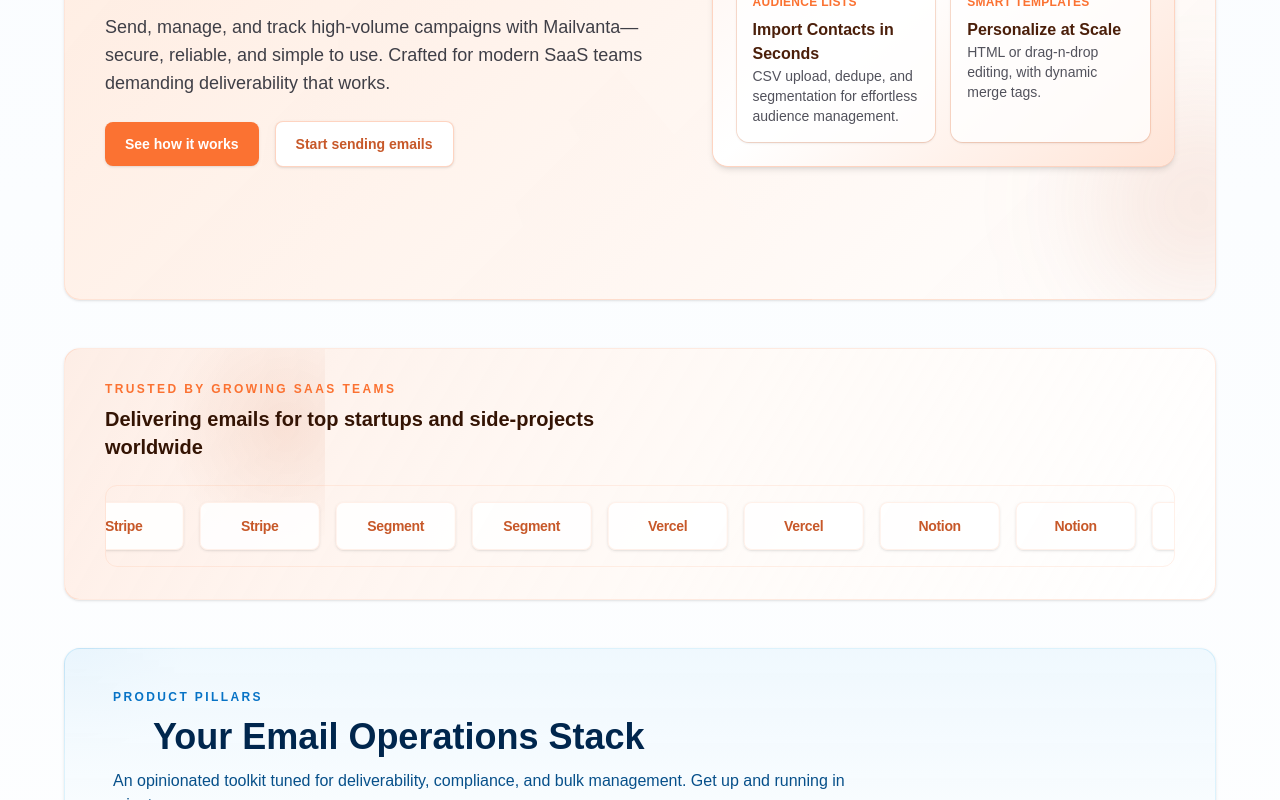
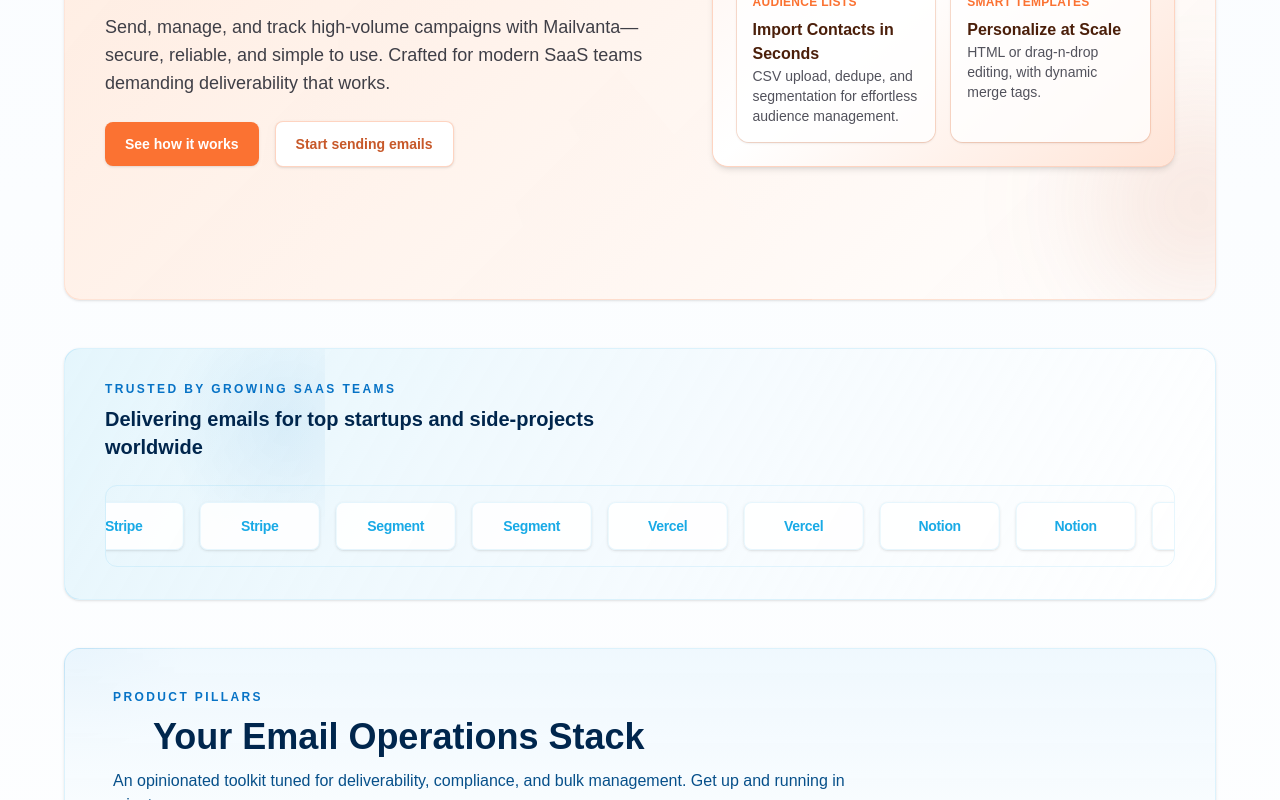
Before and after one commit to chiragbidx/build-platform-aac, a Next.js app: page / in a window 1280 px wide. Shown: the part 526-1326 px from the top of the page. Built offline with nearby package versions, Linux system fonts and the light colour scheme; some icons are missing.

Commit message:
Update LogosMarqueeSection for Mailvanta blue palette and gradients

```diff
--- a/components/home/LogosMarqueeSection.tsx
+++ b/components/home/LogosMarqueeSection.tsx
@@ -4,10 +4,10 @@ import { LogosContent } from "../../content/home";
 export function LogosMarqueeSection({ content }: { content: LogosContent }) {
   return (
     <section
-      className="rounded-2xl border border-[#fb7232]/15 bg-white/70 px-6 py-8 shadow-sm sm:px-10 animate-section hover-lift"
+      className="rounded-2xl border border-[#19aae6]/15 bg-white/70 px-6 py-8 shadow-sm sm:px-10 animate-section hover-lift"
       style={{
         backgroundImage:
-          "linear-gradient(120deg, rgba(251,114,50,0.12) 0%, rgba(255,245,238,0.45) 55%, rgba(255,255,255,0.95) 100%), radial-gradient(circle at 85% 30%, rgba(199,88,41,0.14), transparent 42%)",
+          "linear-gradient(120deg, rgba(25,170,230,0.11) 0%, rgba(236,247,254,0.50) 55%, rgba(255,255,255,0.97) 100%), radial-gradient(circle at 85% 30%, rgba(7,115,198,0.10), transparent 42%)",
         backgroundRepeat: "no-repeat, no-repeat",
         backgroundPosition: "center, right 10% 30%",
         backgroundSize: "100% 100%, 260px 260px",
@@ -15,17 +15,17 @@ export function LogosMarqueeSection({ content }: { content: LogosContent }) {
     >
       <div className="flex flex-col gap-6">
         <div className="space-y-2 max-w-xl">
-          <p className="text-xs font-semibold uppercase tracking-[0.2em] text-[#fb7232]">{content.title}</p>
-          <h3 className="text-xl font-bold text-[#341404]">{content.subtitle}</h3>
+          <p className="text-xs font-semibold uppercase tracking-[0.2em] text-[#0773c6]">{content.title}</p>
+          <h3 className="text-xl font-bold text-[#00264d]">{content.subtitle}</h3>
         </div>
-        <div className="relative overflow-hidden rounded-xl border border-[#fb7232]/10 bg-transparent px-3 py-4">
+        <div className="relative overflow-hidden rounded-xl border border-[#19aae6]/10 bg-transparent px-3 py-4">
           <div className="flex gap-4 animate-marquee">
             {content.logos
               .flatMap((logo) => [logo, logo]) // duplicate for seamless loop
               .map((logo, i) => (
                 <div
                   key={`${logo}-${i}`}
-                  className="flex h-12 min-w-[120px] items-center justify-center rounded-lg border border-[#fb7232]/10 bg-white/90 px-4 text-sm font-semibold tracking-tight text-[#c75829] shadow-sm hover:-translate-y-1 transition"
+                  className="flex h-12 min-w-[120px] items-center justify-center rounded-lg border border-[#19aae6]/10 bg-white/90 px-4 text-sm font-semibold tracking-tight text-[#19aae6] shadow-sm hover:-translate-y-1 transition"
                 >
                   {logo}
                 </div>
```
